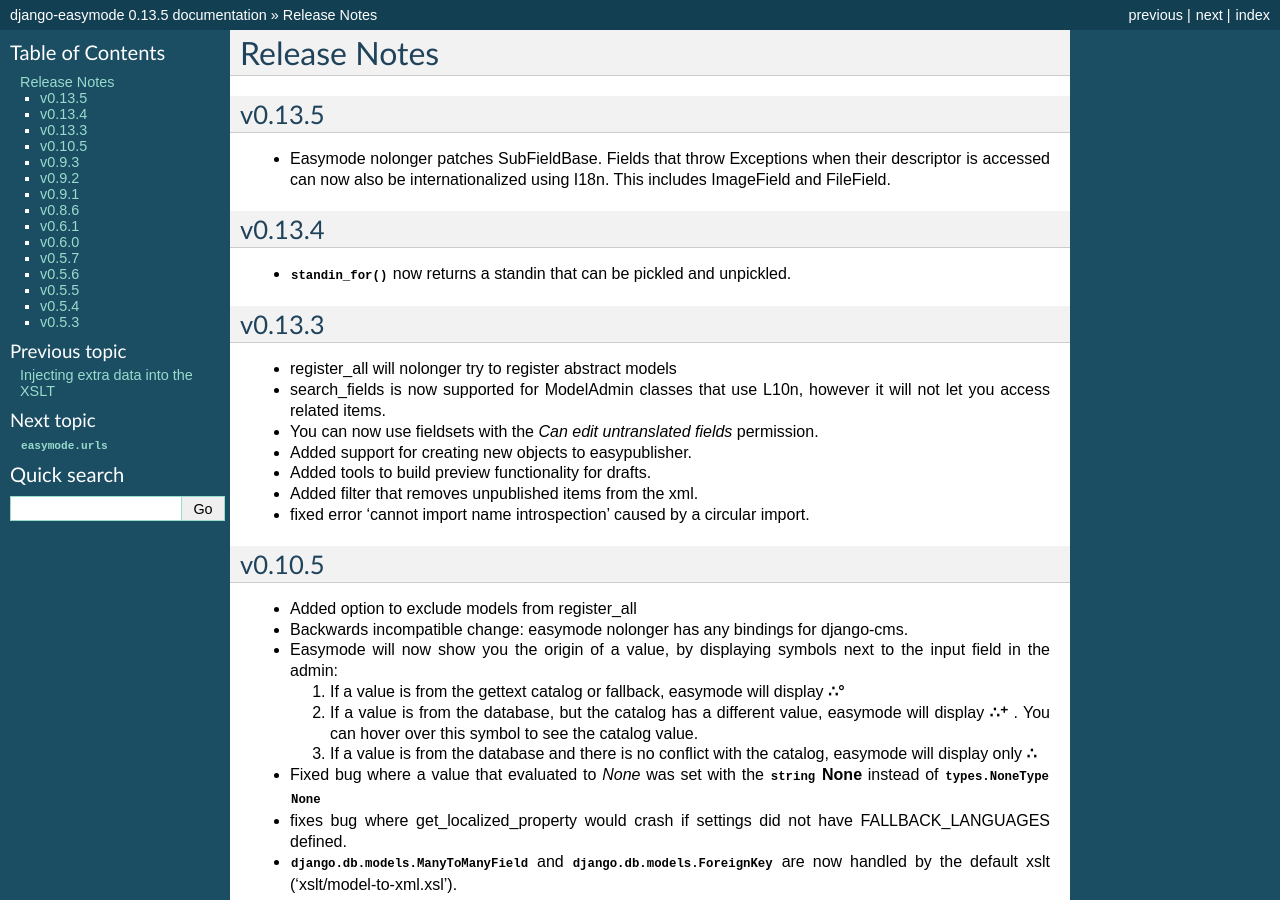
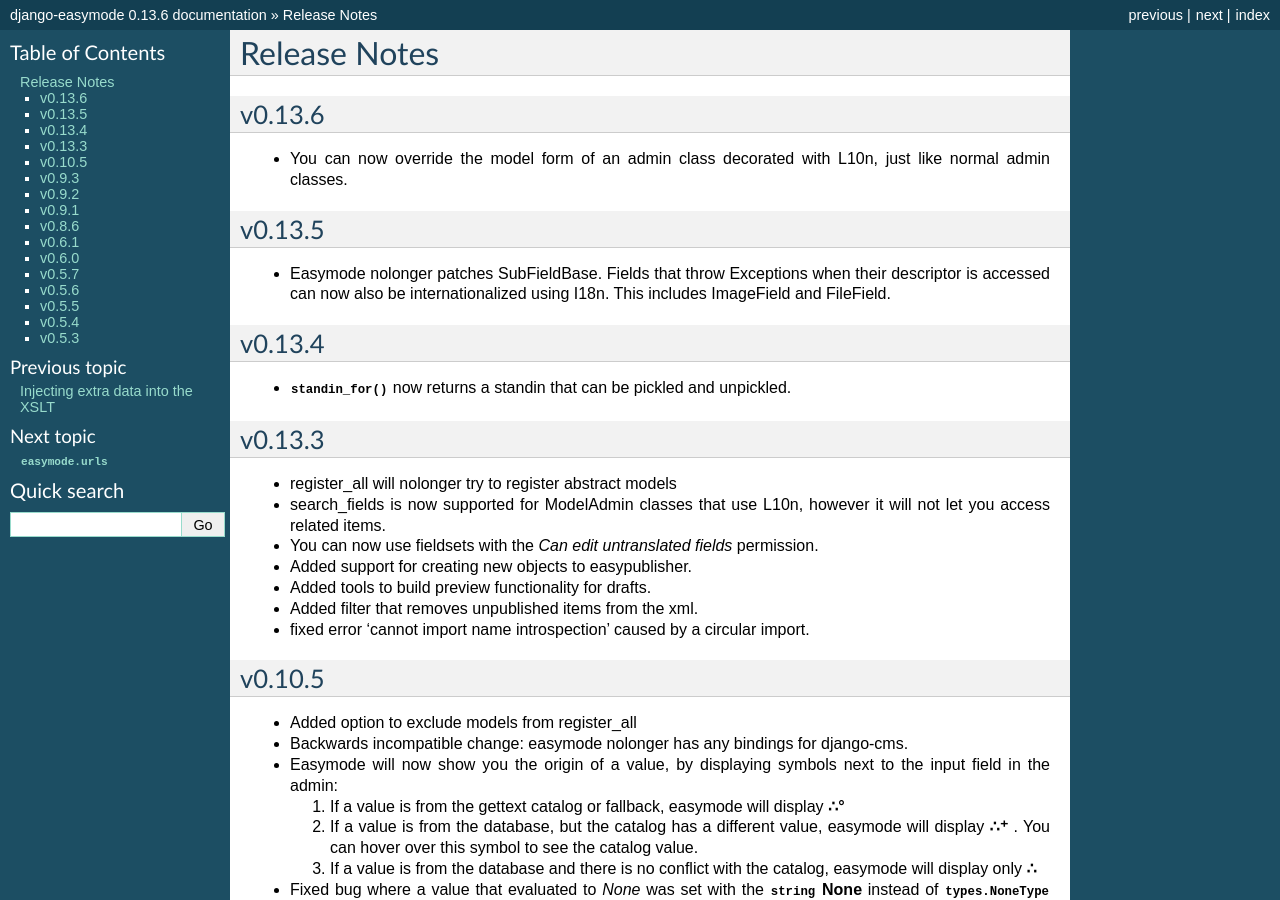
Before and after one commit to specialunderwear/django-easymode, a Sphinx documentation site: the page built from docs/changes.rst, in a window 1280 px wide and 900 px high. Built offline with Sphinx 7.4.7, drawn with Linux system fonts in a browser that asks for light colours; some of the changed text lies outside the part shown.

Commit message:
release 0.13.6

```diff
--- a/docs/changes.rst
+++ b/docs/changes.rst
@@ -1,5 +1,11 @@
 Release Notes
 =============
+
+v0.13.6
+-------
+
+- You can now override the model form of an admin class decorated with L10n, just
+  like normal admin classes.
 
 v0.13.5
 -------
--- a/setup.py
+++ b/setup.py
@@ -15,7 +15,7 @@
 
 release notes at http://packages.python.org/django-easymode/changes.html"""
 
-version = '0.13.5'
+version = '0.13.6'
 packages = []
 data_files = []
 
```
